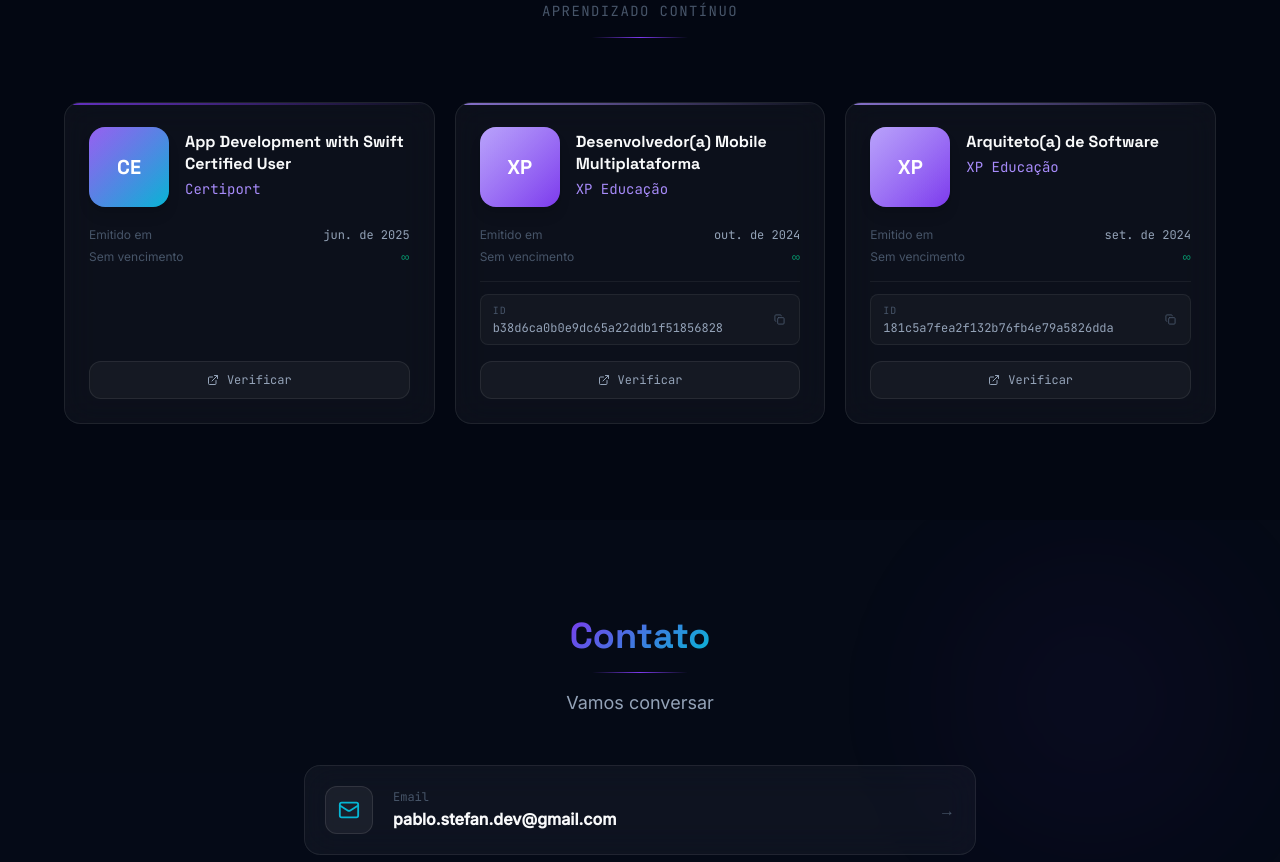
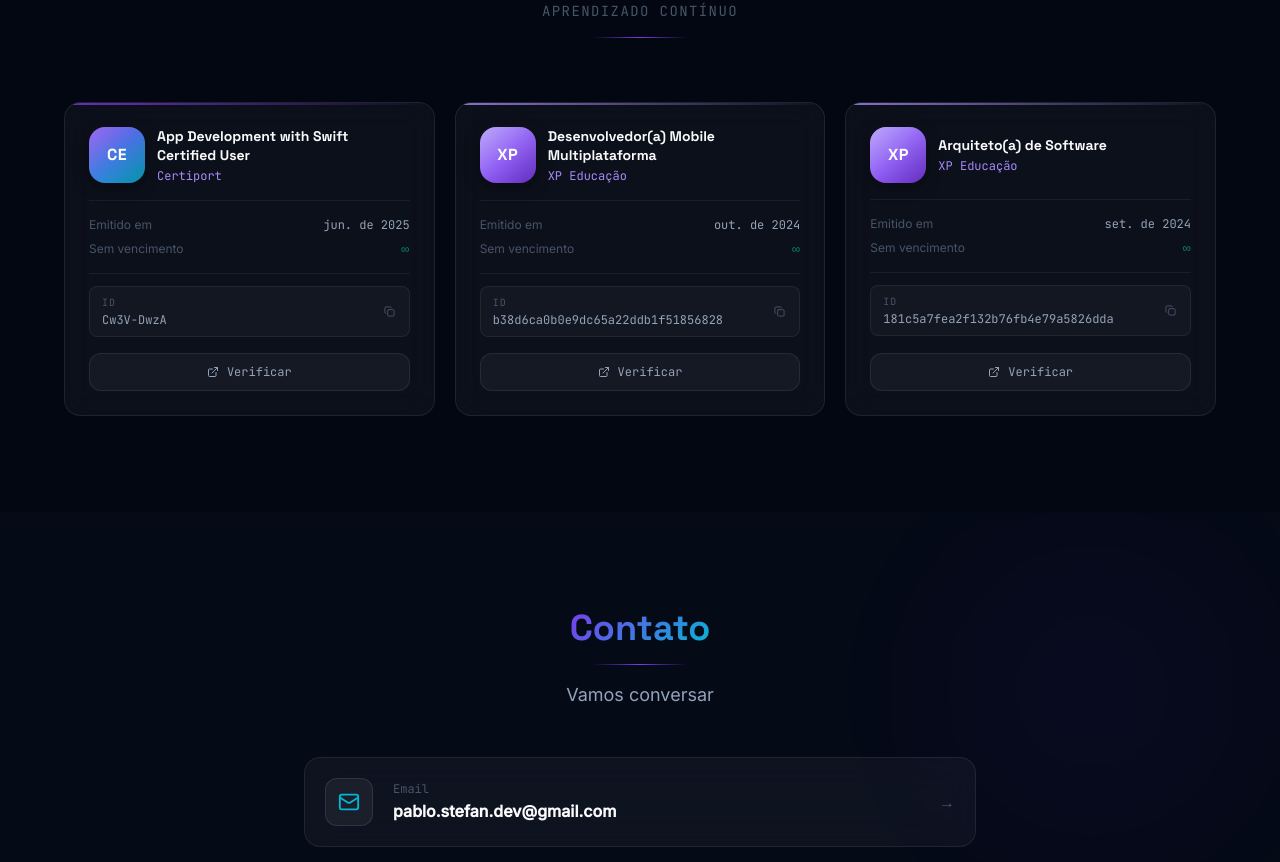
Before and after one commit to pablostefan/portfolio-nextjs, a Next.js app: page /pt in a window 1280 px wide. Shown: the part 4054-4916 px from the top of the page. Built offline with nearby package versions, Linux system fonts and the light colour scheme; no server answers.

Commit message:
fix: cert card padding, avatar size and Certiport credential ID

```diff
--- a/components/sections/Certifications.tsx
+++ b/components/sections/Certifications.tsx
@@ -2,7 +2,7 @@
 
 import Image from 'next/image';
 import { motion, useReducedMotion } from 'framer-motion';
-import { ExternalLink, CheckCircle, Clock, Copy, Check } from 'lucide-react';
+import { ExternalLink, Copy, Check } from 'lucide-react';
 import { useState } from 'react';
 import { useTranslations } from 'next-intl';
 import { SectionWrapper } from '@/components/ui/SectionWrapper';
@@ -43,13 +43,13 @@
 
   if (cert.badgeImageUrl) {
     return (
-      <div className="relative h-20 w-20 shrink-0 overflow-hidden rounded-2xl border border-white/[0.1] bg-white/[0.04]">
+      <div className="relative h-14 w-14 shrink-0 overflow-hidden rounded-2xl border border-white/[0.12] bg-white/[0.04] shadow-lg">
         <Image
           src={cert.badgeImageUrl}
           alt={`${cert.issuer} badge`}
           fill
-          className="object-contain p-1.5"
-          sizes="80px"
+          className="object-contain p-1"
+          sizes="56px"
         />
       </div>
     );
@@ -60,15 +60,11 @@
   return (
     <div
       aria-label={cert.issuer}
-      className="relative flex h-20 w-20 shrink-0 items-center justify-center overflow-hidden rounded-2xl font-display text-xl font-bold text-white shadow-lg"
-      style={{ background: `linear-gradient(135deg, ${from}, ${to})` }}
+      className="relative flex h-14 w-14 shrink-0 items-center justify-center overflow-hidden rounded-2xl font-display text-base font-bold text-white shadow-[0_4px_16px_rgba(0,0,0,0.4)]"
+      style={{ background: `linear-gradient(145deg, ${from}, ${to})` }}
     >
-      {/* shine overlay */}
-      <div
-        aria-hidden="true"
-        className="absolute inset-0 bg-gradient-to-br from-white/20 to-transparent"
-      />
-      <span className="relative z-10">{initials}</span>
+      <div aria-hidden="true" className="absolute inset-0 bg-gradient-to-br from-white/25 via-transparent to-black/20" />
+      <span className="relative z-10 tracking-wide">{initials}</span>
     </div>
   );
 }
@@ -151,53 +147,39 @@
         />
 
         {/* Avatar + title */}
-        <div className="mb-5 flex items-start gap-4">
+        <div className="mb-4 flex items-center gap-3">
           <IssuerAvatar cert={cert} />
 
-          <div className="min-w-0 flex-1 pt-1">
-            <h3 className="font-display text-base font-bold leading-snug text-content">
+          <div className="min-w-0 flex-1">
+            <h3 className="font-display text-sm font-bold leading-snug text-content">
               {cert.name}
             </h3>
-            <p className="mt-1 font-mono text-sm text-accent-light">
+            <p className="mt-0.5 font-mono text-xs text-accent-light">
               {cert.issuer}
             </p>
-
-            {/* Status badge */}
-            {cert.expiryDate && (
-              <span
-                className={[
-                  'mt-2 inline-flex items-center gap-1 rounded-full px-2 py-0.5 font-mono text-[10px] font-semibold',
-                  expired
-                    ? 'border border-red-500/20 bg-red-500/10 text-red-400'
-                    : 'border border-emerald-500/20 bg-emerald-500/10 text-emerald-400',
-                ].join(' ')}
-              >
-                {expired
-                  ? <Clock size={10} aria-hidden="true" />
-                  : <CheckCircle size={10} aria-hidden="true" />}
-                {expired ? tExpired : tValid}
-              </span>
-            )}
           </div>
         </div>
 
+        {/* Divider */}
+        <div aria-hidden="true" className="mb-4 h-px bg-white/[0.06]" />
+
         {/* Dates */}
-        <dl className="mb-4 space-y-1.5 text-xs">
-          <div className="flex items-center justify-between">
-            <dt className="text-content-muted">{tIssued}</dt>
-            <dd className="font-mono text-content-secondary">{formatCertDate(cert.issueDate)}</dd>
+        <dl className="mb-4 space-y-2 text-xs">
+          <div className="flex items-center justify-between gap-4">
+            <dt className="shrink-0 text-content-muted">{tIssued}</dt>
+            <dd className="whitespace-nowrap font-mono text-content-secondary">{formatCertDate(cert.issueDate)}</dd>
           </div>
           {cert.expiryDate ? (
-            <div className="flex items-center justify-between">
-              <dt className={expired ? 'text-red-400/70' : 'text-content-muted'}>{tExpires}</dt>
-              <dd className={['font-mono', expired ? 'text-red-400' : 'text-content-secondary'].join(' ')}>
+            <div className="flex items-center justify-between gap-4">
+              <dt className={['shrink-0', expired ? 'text-red-400/70' : 'text-content-muted'].join(' ')}>{tExpires}</dt>
+              <dd className={['whitespace-nowrap font-mono', expired ? 'text-red-400' : 'text-content-secondary'].join(' ')}>
                 {formatCertDate(cert.expiryDate)}
               </dd>
             </div>
           ) : (
-            <div className="flex items-center justify-between">
-              <dt className="text-content-muted">{tNoExpiry}</dt>
-              <dd className="font-mono text-emerald-400/70">∞</dd>
+            <div className="flex items-center justify-between gap-4">
+              <dt className="shrink-0 text-content-muted">{tNoExpiry}</dt>
+              <dd className="font-mono text-emerald-400/60">∞</dd>
             </div>
           )}
         </dl>
--- a/data/certifications.json
+++ b/data/certifications.json
@@ -5,7 +5,7 @@
       "name": "App Development with Swift Certified User",
       "issuer": "Certiport",
       "issueDate": "2025-06",
-      "credentialId": null,
+      "credentialId": "Cw3V-DwzA",
       "credentialUrl": "https://verify.certiport.com"
     },
     {
```
